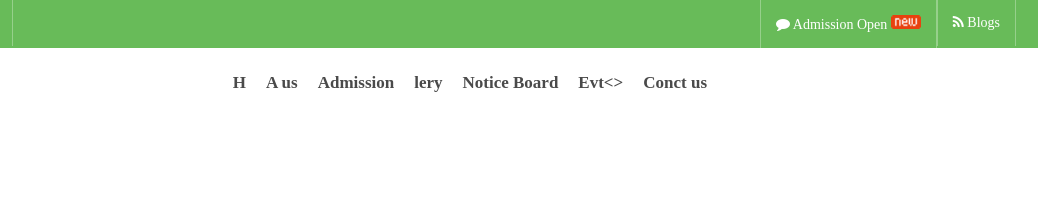
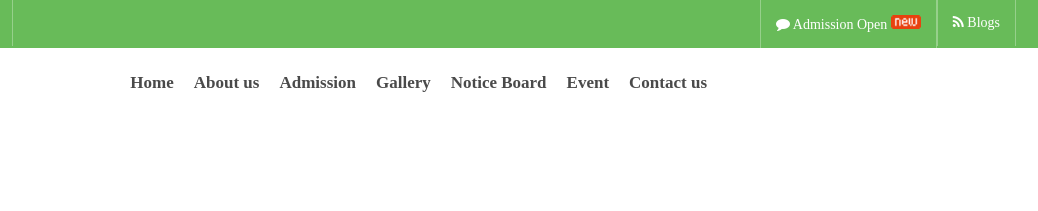
Before and after one commit to Techland-collab/just, a plain HTML site: page index.html in a window 1280 px wide. Shown: the top 211 px of the page, 242-1280 px from the left. Drawn offline with Linux system fonts and the light colour scheme.

Commit message:
all files

```diff
--- a/index.html
+++ b/index.html
@@ -40,13 +40,13 @@
    <div class="width-25 logo"> <img src="images/logo.png"> </div>
    <div class="width-75 head-menu">
       <ul>
-         <li><a href="#">H</a></li>
-         <li><a href="#">A us</a></li>
+         <li><a href="#">Home</a></li>
+         <li><a href="#">About us</a></li>
          <li><a href="#">Admission</a></li>
-         <li><a href="#">lery</a></li>
+         <li><a href="#">Gallery</a></li>
          <li><a href="#">Notice Board</a></li>
-         <li><a href="#">Evt<></li>
-         <li><a href="#">Conct us</a></li>
+         <li><a href="#">Event</a></li>
+         <li><a href="#">Contact us</a></li>
       </ul>
    </div>
 </div>
```
